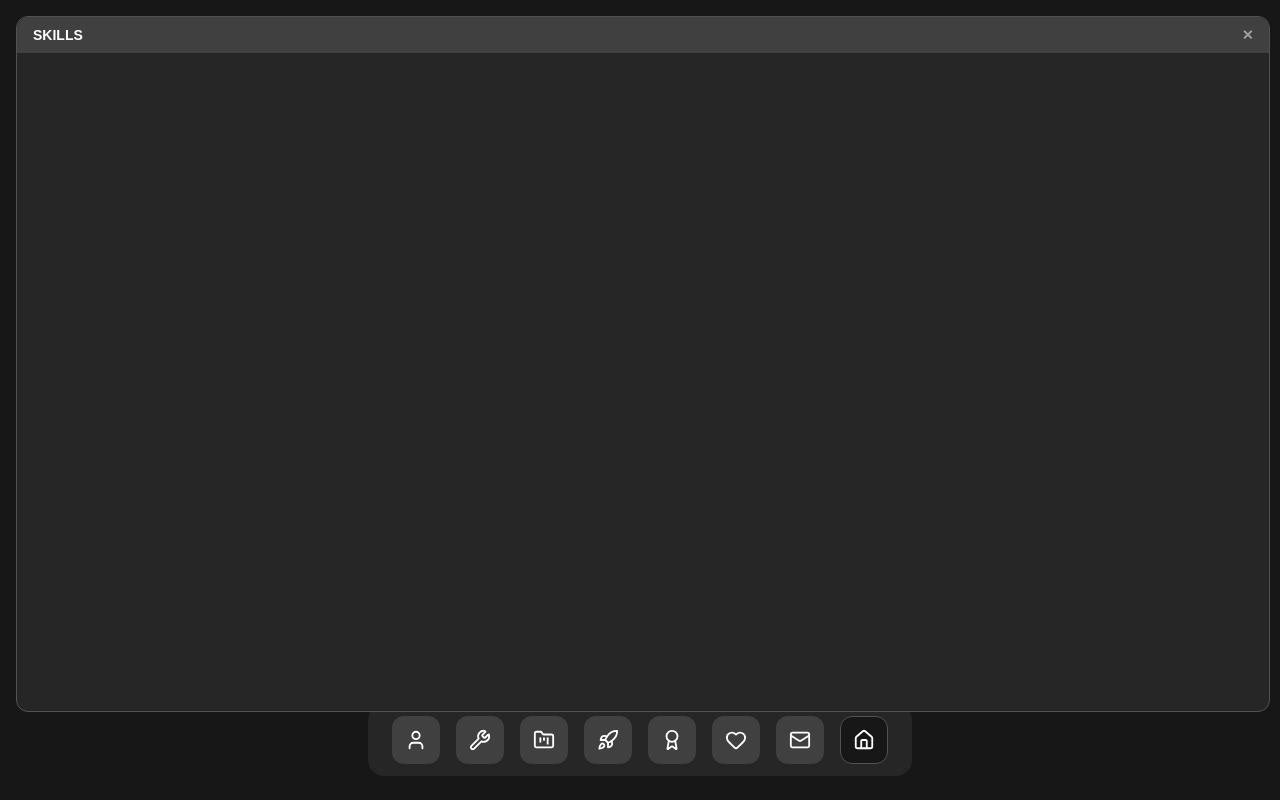
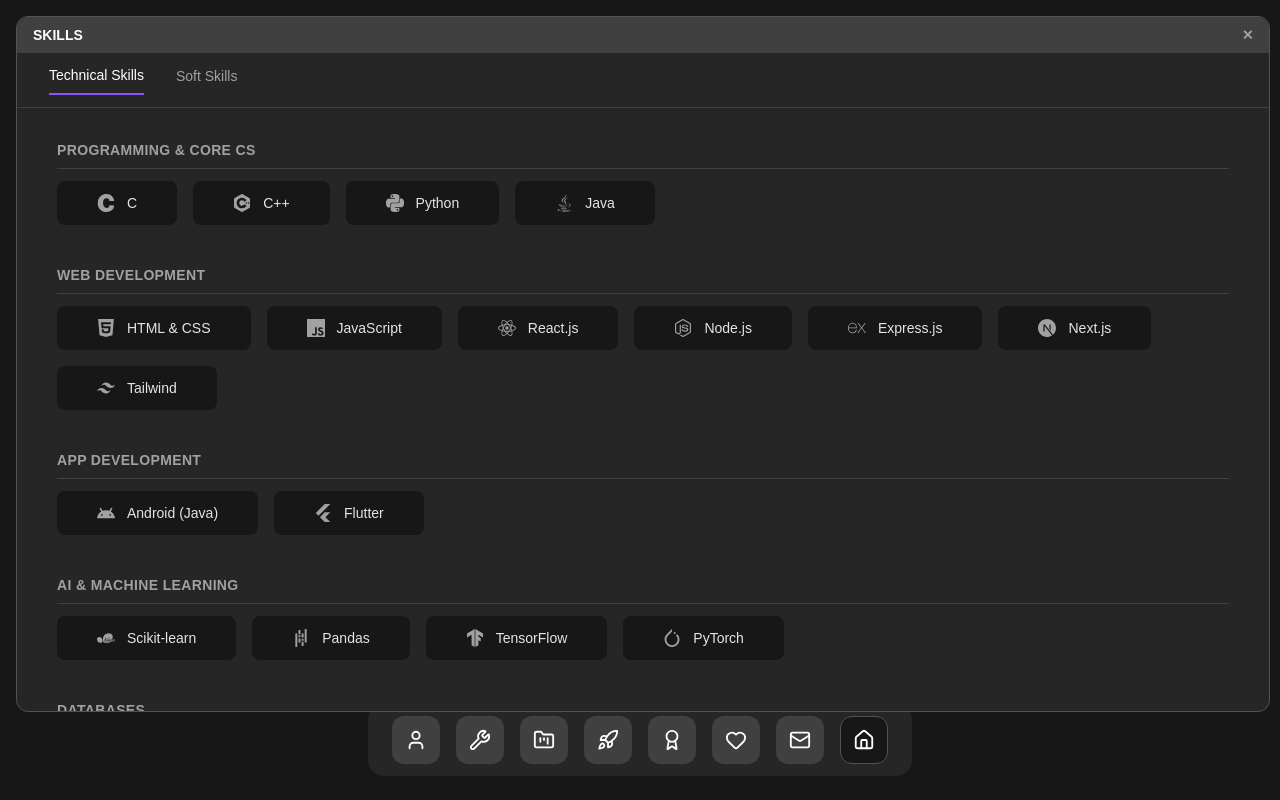
Before and after one commit to vitthalhumbe/m3400, a Next.js app: page / in a window 1280 px wide. Both pictures are taken after a click on the button 480 px from the left and 740 px from the top of the page. Built offline with nearby package versions, Linux system fonts and the light colour scheme.

Commit message:
Added contents to Skills Page

```diff
--- a/package.json
+++ b/package.json
@@ -13,7 +13,8 @@
     "lucide-react": "^0.562.0",
     "next": "16.1.0",
     "react": "19.2.3",
-    "react-dom": "19.2.3"
+    "react-dom": "19.2.3",
+    "react-icons": "^5.5.0"
   },
   "devDependencies": {
     "@tailwindcss/postcss": "^4",
--- /dev/null
+++ b/src/components/apps/SkillsApp.tsx
@@ -0,0 +1,48 @@
+"use client"
+
+import { useState } from "react"
+import TechnicalSkills from "./TechnicalSkills"
+import SoftSkills from "./SoftSkills"
+
+type SkillsTab = "technical" | "soft"
+
+export default function SkillsApp() {
+  const [activeTab, setActiveTab] = useState<SkillsTab>("technical")
+
+  return (
+    <div className="flex h-full w-full flex-col">
+
+      {/* TAB HEADER */}
+      <div className="flex gap-8 border-b border-neutral-700 px-8 py-3 text-sm">
+        <button
+          onClick={() => setActiveTab("technical")}
+          className={`pb-2 transition-colors ${
+            activeTab === "technical"
+              ? "border-b-2 border-violet-500 text-white"
+              : "text-neutral-400 hover:text-neutral-200"
+          }`}
+        >
+          Technical Skills
+        </button>
+
+        <button
+          onClick={() => setActiveTab("soft")}
+          className={`pb-2 transition-colors ${
+            activeTab === "soft"
+              ? "border-b-2 border-violet-500 text-white"
+              : "text-neutral-400 hover:text-neutral-200"
+          }`}
+        >
+          Soft Skills
+        </button>
+      </div>
+
+      {/* CONTENT */}
+      <div className="flex-1 overflow-hidden">
+        {activeTab === "technical" && <TechnicalSkills />}
+        {activeTab === "soft" && <SoftSkills />}
+      </div>
+
+    </div>
+  )
+}
--- /dev/null
+++ b/src/components/apps/SkillsData.tsx
@@ -0,0 +1,88 @@
+import {
+  SiC,
+  SiCplusplus,
+  SiPython,
+  SiHtml5,
+  SiCss3,
+  SiJavascript,
+  SiReact,
+  SiNodedotjs,
+  SiExpress,
+  SiNextdotjs,
+  SiTailwindcss,
+  SiAndroid,
+  SiFlutter,
+  SiScikitlearn,
+  SiPandas,
+  SiTensorflow,
+  SiPytorch,
+  SiSqlite,
+  SiMysql,
+  SiMongodb,
+  SiGit,
+  SiGithub,
+  SiLinux,
+  SiPostman,
+  SiAmazonwebservices,
+} from "react-icons/si"
+
+import { FaJava } from "react-icons/fa"
+
+
+export const technicalSkills = [
+  {
+    title: "Programming & Core CS",
+    skills: [
+      { name: "C", icon: SiC },
+      { name: "C++", icon: SiCplusplus },
+      { name: "Python", icon: SiPython },
+      { name: "Java", icon: FaJava },
+    ],
+  },
+  {
+    title: "Web Development",
+    skills: [
+      { name: "HTML & CSS", icon: SiHtml5 },
+      { name: "JavaScript", icon: SiJavascript },
+      { name: "React.js", icon: SiReact },
+      { name: "Node.js", icon: SiNodedotjs },
+      { name: "Express.js", icon: SiExpress },
+      { name: "Next.js", icon: SiNextdotjs },
+      { name: "Tailwind", icon: SiTailwindcss },
+    ],
+  },
+  {
+    title: "App Development",
+    skills: [
+      { name: "Android (Java)", icon: SiAndroid },
+      { name: "Flutter", icon: SiFlutter },
+    ],
+  },
+  {
+    title: "AI & Machine Learning",
+    skills: [
+      { name: "Scikit-learn", icon: SiScikitlearn },
+      { name: "Pandas", icon: SiPandas },
+      { name: "TensorFlow", icon: SiTensorflow },
+      { name: "PyTorch", icon: SiPytorch },
+    ],
+  },
+  {
+    title: "Databases",
+    skills: [
+      { name: "SQLite", icon: SiSqlite },
+      { name: "MySQL", icon: SiMysql },
+      { name: "MongoDB", icon: SiMongodb },
+    ],
+  },
+  {
+    title: "Tools & Platforms",
+    skills: [
+      { name: "Git", icon: SiGit },
+      { name: "GitHub", icon: SiGithub },
+      { name: "Linux", icon: SiLinux },
+      { name: "Postman", icon: SiPostman },
+      { name: "AWS (Basics)", icon: SiAmazonwebservices },
+    ],
+  },
+]
--- /dev/null
+++ b/src/components/apps/SoftSkills.tsx
@@ -0,0 +1,82 @@
+"use client"
+
+import { useState } from "react"
+
+const softSkills = [
+  {
+    id: "problem-solving",
+    title: "Problem Solving",
+    description:
+      "I approach problems by breaking them down into smaller, manageable parts. Instead of jumping directly to solutions, I focus on understanding constraints, edge cases, and root causes before implementing anything.",
+  },
+  {
+    id: "iterative-thinking",
+    title: "Iterative Thinking",
+    description:
+      "I believe good solutions are built through iterations. I start with a simple version, validate it, identify flaws, and refine it step by step until the solution becomes stable and efficient.",
+  },
+  {
+    id: "self-learning",
+    title: "Self Learning",
+    description:
+      "Most of my skills are self-taught. I rely heavily on documentation, experimentation, and structured learning plans rather than waiting for formal instruction or spoon-feeding.",
+  },
+  {
+    id: "planning",
+    title: "Planning Before Building",
+    description:
+      "Before writing code, I spend time planning system structure, data flow, and edge cases. This reduces rework and helps me build systems that are easier to maintain and extend.",
+  },
+  {
+    id: "fixing-weaknesses",
+    title: "Fixing Weaknesses",
+    description:
+      "I actively identify gaps in my skills and work on them deliberately. Instead of avoiding weak areas, I treat them as priorities for improvement.",
+  },
+  {
+    id: "consistency",
+    title: "Long Term Consistency",
+    description:
+      "I focus on long-term growth rather than short bursts of motivation. Consistency matters more to me than speed, especially when building strong foundations.",
+  },
+]
+
+export default function SoftSkills() {
+  const [active, setActive] = useState(softSkills[0].id)
+  const current = softSkills.find(s => s.id === active)
+
+  return (
+    <div className="flex h-full w-full">
+
+      {/* LEFT SIDEBAR */}
+      <div className="w-64 shrink-0 px-6 py-8">
+        <div className="flex flex-col gap-5">
+          {softSkills.map(skill => (
+            <button
+              key={skill.id}
+              onClick={() => setActive(skill.id)}
+              className={`text-left text-lg font-medium transition-colors ${
+                active === skill.id
+                  ? "text-white"
+                  : "text-neutral-500 hover:text-neutral-300"
+              }`}
+            >
+              {skill.title}
+            </button>
+          ))}
+        </div>
+      </div>
+
+      {/* DIVIDER */}
+      <div className="w-px bg-neutral-700" />
+
+      {/* CONTENT */}
+      <div className="flex-1 px-10 py-8">
+        <p className="max-w-3xl text-lg leading-relaxed text-neutral-300">
+          {current?.description}
+        </p>
+      </div>
+
+    </div>
+  )
+}
--- /dev/null
+++ b/src/components/apps/TechnicalSkills.tsx
@@ -0,0 +1,40 @@
+"use client"
+
+import { motion } from "framer-motion"
+import { technicalSkills } from "./SkillsData"
+
+export default function TechnicalSkills() {
+  return (
+    <div className="h-full w-full overflow-y-auto px-10 py-8 space-y-10">
+      {technicalSkills.map(section => (
+        <div key={section.title}>
+          <h2 className="mb-2 text-sm font-semibold text-neutral-400 uppercase tracking-wide">
+            {section.title}
+          </h2>
+          <div className="h-px mb-3 bg-neutral-700" />
+
+          <div className="flex flex-wrap gap-4">
+            {section.skills.map(skill => {
+              const Icon = skill.icon
+              return (
+                <motion.div
+                  key={skill.name}
+                  whileHover={{ scale: 1.05 }}
+                  transition={{ type: "spring", stiffness: 300 }}
+                  className="flex items-center gap-3 rounded-lg bg-neutral-900 px-10 py-3 text-neutral-200"
+                >
+                  {Icon && (
+                    <Icon className="text-lg text-neutral-400" />
+                  )}
+                  <span className="text-sm font-medium">
+                    {skill.name}
+                  </span>
+                </motion.div>
+              )
+            })}
+          </div>
+        </div>
+      ))}
+    </div>
+  )
+}
--- a/src/components/windows/AppWindow.tsx
+++ b/src/components/windows/AppWindow.tsx
@@ -1,5 +1,6 @@
 "use client"
 
+import SkillsApp from "../apps/SkillsApp"
 import ProjectsApp from "@/components/apps/ProjectsApp"
 import AboutApp from "@/components/apps/AboutApp"
 import type { AppID } from "@/types/window"
@@ -46,6 +47,7 @@
      <div className="flex-1 overflow-hidden">
   {id === "about" && <AboutApp />}
   {id === "projects" && <ProjectsApp/>}
+  {id === "skills" && <SkillsApp/>}
   {id === "mission34" && <div className="p-4">Mission34 in progress</div>}
   {id === "contact" && <div className="p-4">Contact details here</div>}
 </div>
```
Also changed, not shown: 1 other file (tests, documents, lock files or other folders).
